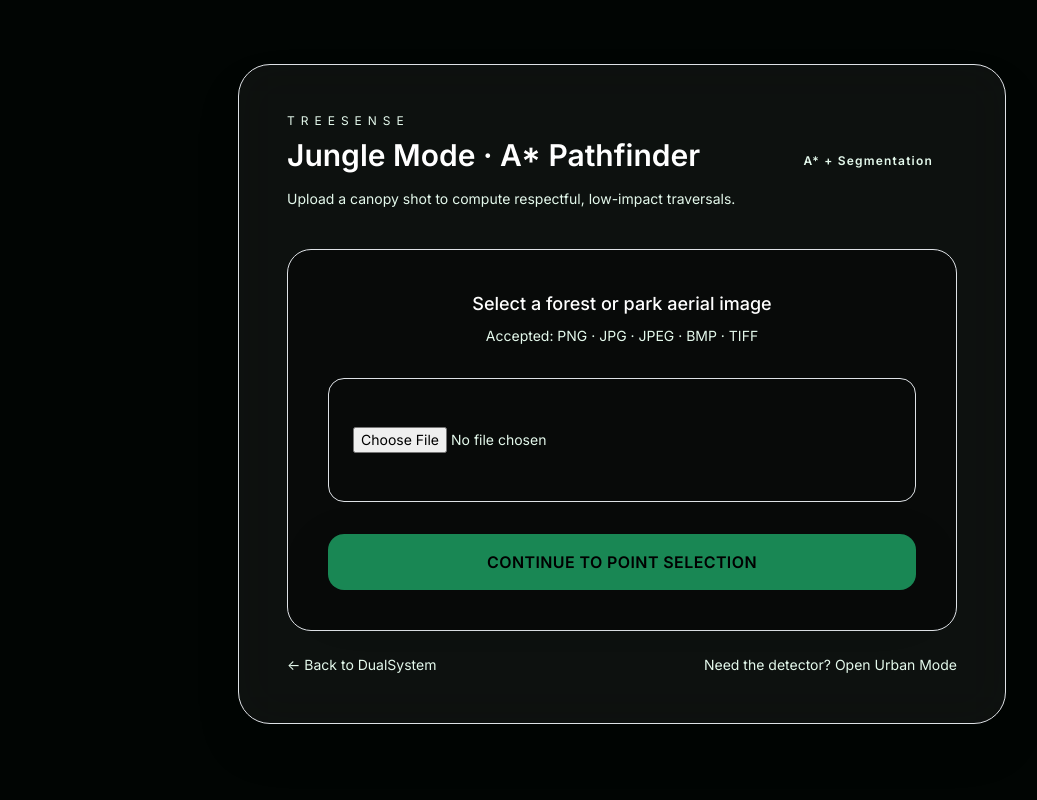
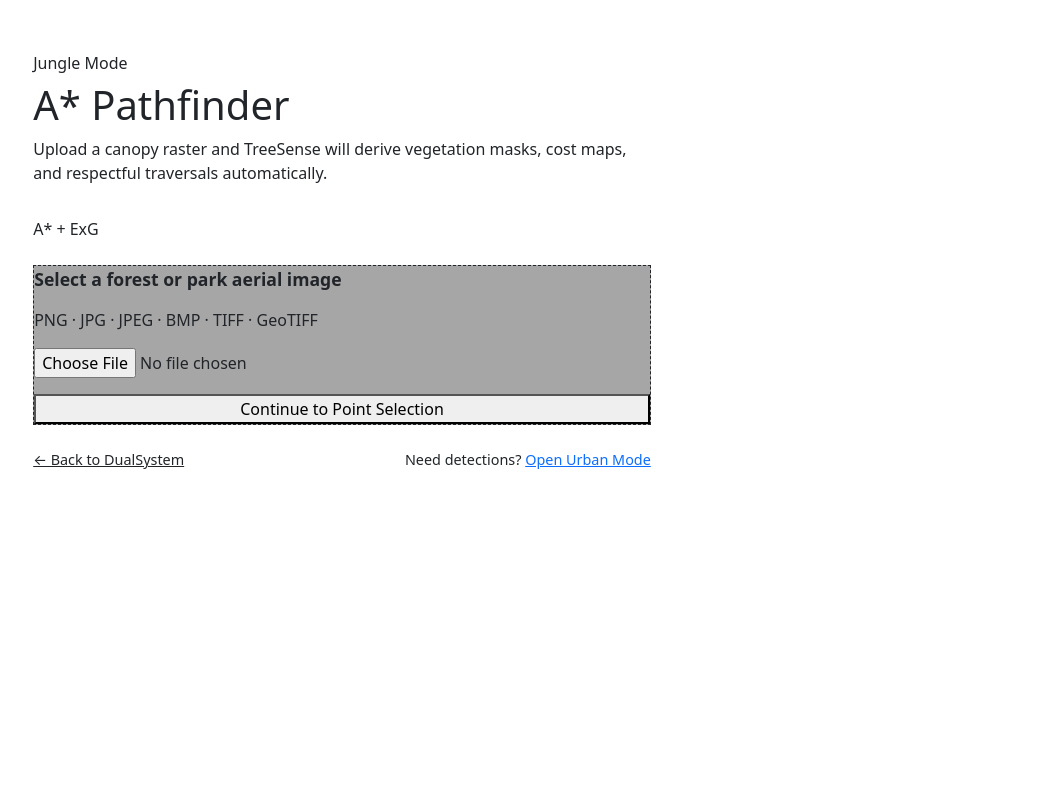
Before and after one commit to flyingvaibhav/Shortest-Path-detector, a FastAPI app: page /jungle/ in a window 1280 px wide. Shown: the whole page, without its empty margins (18-1055 px from the left). Run offline with FastAPI, Linux system fonts and the light colour scheme; some libraries are stand-ins or nearby versions.

Commit message:
refactor index.html for improved structure and styling

```diff
--- a/Web/templates/jungle/index.html
+++ b/Web/templates/jungle/index.html
@@ -1,5 +1,5 @@
 <!doctype html>
-<html lang="en" class="scroll-smooth">
+<html lang="en">
 <head>
   <meta charset="utf-8" />
   <meta name="viewport" content="width=device-width,initial-scale=1" />
@@ -8,64 +8,33 @@
   <link rel="preconnect" href="https://fonts.gstatic.com" crossorigin />
   <link href="https://fonts.googleapis.com/css2?family=Inter:wght@400;500;600;700&display=swap" rel="stylesheet" />
   <link href="https://cdn.jsdelivr.net/npm/bootstrap@5.3.3/dist/css/bootstrap.min.css" rel="stylesheet" integrity="sha384-QWTKZyjpPEjISv5WaRU9OFeRpok6YctnYmDr5pNlyT2bRjXh0JMhjY6hW+ALEwIH" crossorigin="anonymous" />
-  <script>
-    window.tailwind = window.tailwind || {};
-    window.tailwind.config = {
-      theme: {
-        extend: {
-          colors: {
-            jungle: {
-              900: '#020604',
-              800: '#04120a',
-              700: '#0b2115'
-            },
-            forest: {
-              100: '#eafff3',
-              200: '#c9ffe2',
-              400: '#2ee06a'
-            }
-          }
-        }
-      }
-    };
-  </script>
-  <script src="https://cdn.tailwindcss.com"></script>
-  <style>
-    body{
-      font-family:"Inter",Segoe UI,system-ui,-apple-system,Helvetica,Arial,sans-serif;
-      min-height:100vh;
-      background:radial-gradient(circle at top,#0f3a20 0%,rgba(0,0,0,0) 55%),#010503;
-      color:#e4f9ec;
-    }
-  </style>
+  <link rel="stylesheet" href="/static/theme.css" />
 </head>
-<body class="min-h-screen bg-gradient-to-br from-jungle-900 via-jungle-800 to-black text-forest-200">
-  <div class="relative isolate px-6 py-16">
-    <div class="absolute inset-x-0 -top-10 flex justify-center" aria-hidden="true">
-      <div class="h-64 w-64 rounded-full bg-forest-400/10 blur-3xl"></div>
-    </div>
-    <div class="mx-auto max-w-3xl rounded-[32px] border border-white/10 bg-white/5 p-12 shadow-2xl backdrop-blur-xl">
-      <div class="flex flex-wrap items-center justify-between gap-4">
+<body style="background: radial-gradient(circle at top,#0b321c,transparent 55%), var(--bg-jungle-800);">
+  <div class="noise-layer" aria-hidden="true"></div>
+  <main class="app-shell" style="max-width: 720px; padding: clamp(1.5rem,4vw,3.5rem);">
+    <section class="glass-card card-accent" style="display:flex;flex-direction:column;gap:1.5rem;">
+      <div style="display:flex;flex-wrap:wrap;gap:1rem;align-items:center;justify-content:space-between;">
         <div>
-          <p class="text-xs uppercase tracking-[0.5em] text-forest-200/70">TreeSense</p>
-          <h1 class="mt-2 text-3xl font-semibold text-white">Jungle Mode · A* Pathfinder</h1>
-          <p class="mt-3 text-sm text-forest-200/80">Upload a canopy shot to compute respectful, low-impact traversals.</p>
+          <span class="tag-pill">Jungle Mode</span>
+          <h1 class="section-heading" style="margin-top:0.35rem;">A* Pathfinder</h1>
+          <p class="section-subtext">Upload a canopy raster and TreeSense will derive vegetation masks, cost maps, and respectful traversals automatically.</p>
         </div>
-        <span class="rounded-full bg-forest-400/10 px-4 py-1 text-xs font-semibold tracking-widest text-forest-200">A* + Segmentation</span>
+        <span class="tag-pill" style="border-color:var(--border-strong);color:var(--accent);">A* + ExG</span>
       </div>
 
-      <form class="mt-10 rounded-3xl border border-dashed border-forest-400/40 bg-black/40 p-10 text-center" action="/jungle/upload" method="post" enctype="multipart/form-data">
-        <label for="image" class="text-lg font-medium text-white">Select a forest or park aerial image</label>
-        <p class="mt-2 text-sm text-forest-200/70">Accepted: PNG · JPG · JPEG · BMP · TIFF</p>
-        <input id="image" name="image" type="file" accept=".png,.jpg,.jpeg,.bmp,.tif,.tiff" required class="mx-auto mt-8 block w-full cursor-pointer rounded-2xl border border-white/10 bg-transparent px-4 py-5 text-center text-sm text-forest-200" />
-        <button type="submit" class="btn btn-success mt-8 w-full rounded-2xl border-0 bg-forest-400/90 py-3 text-base font-semibold uppercase tracking-wide text-black shadow-lg shadow-forest-400/40">Continue to Point Selection</button>
+      <form action="/jungle/upload" method="post" enctype="multipart/form-data" class="glass-card" style="border-style:dashed;border-width:1.5px;display:flex;flex-direction:column;gap:1rem;background:rgba(0,0,0,0.35);">
+        <label for="image" style="font-size:1.1rem;font-weight:600;">Select a forest or park aerial image</label>
+        <p class="section-subtext" style="margin:0;">PNG · JPG · JPEG · BMP · TIFF · GeoTIFF</p>
+        <input id="image" name="image" type="file" accept=".png,.jpg,.jpeg,.bmp,.tif,.tiff" required />
+        <button type="submit" class="btn-pill btn-primary" style="justify-content:center;">Continue to Point Selection</button>
       </form>
 
-      <div class="mt-6 flex flex-wrap items-center justify-between gap-4 text-sm text-forest-200/80">
-        <a class="text-forest-100 hover:text-white" href="/">← Back to DualSystem</a>
-        <span>Need the detector? <a class="text-forest-100 underline-offset-4 hover:underline" href="/detect">Open Urban Mode</a></span>
+      <div style="display:flex;flex-wrap:wrap;gap:0.75rem;justify-content:space-between;font-size:0.9rem;color:var(--text-muted);">
+        <a href="/" style="color:var(--text-primary);">← Back to DualSystem</a>
+        <span>Need detections? <a href="/detect">Open Urban Mode</a></span>
       </div>
-    </div>
-  </div>
+    </section>
+  </main>
 </body>
 </html>
```
